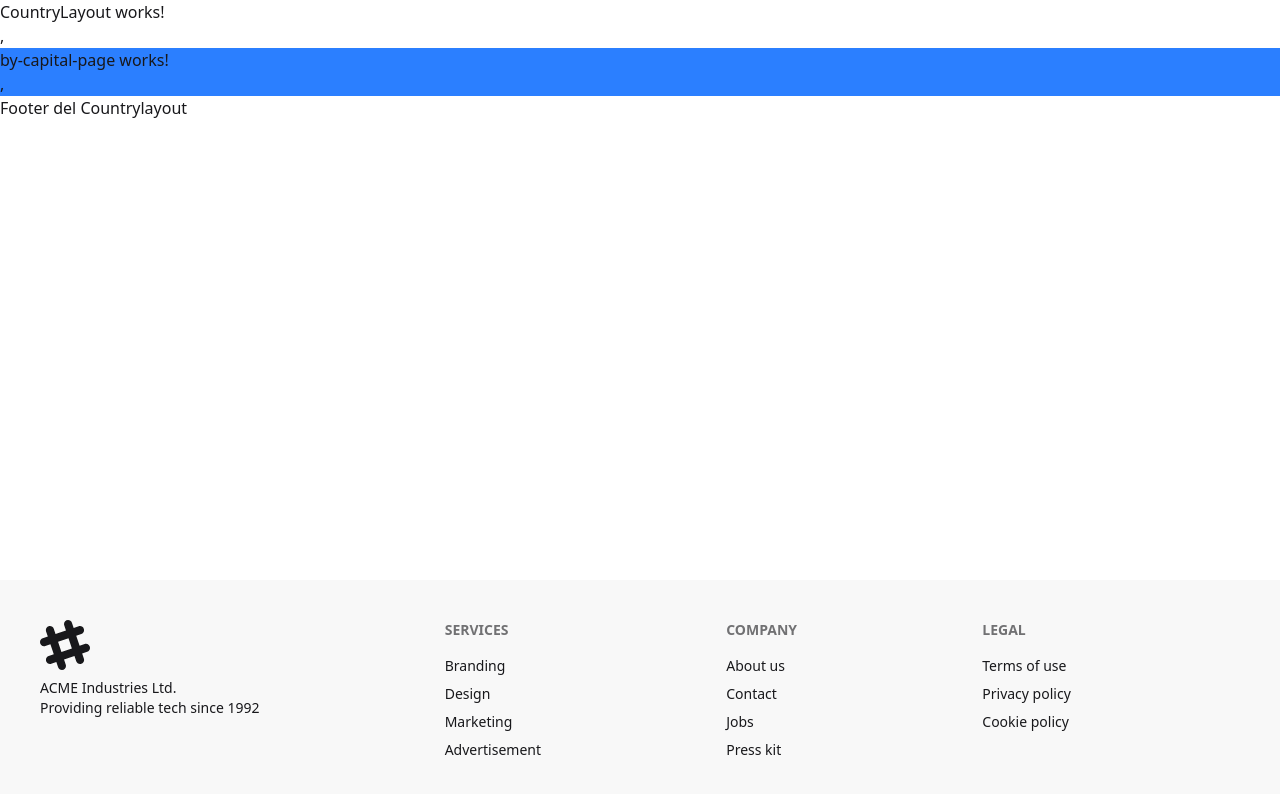
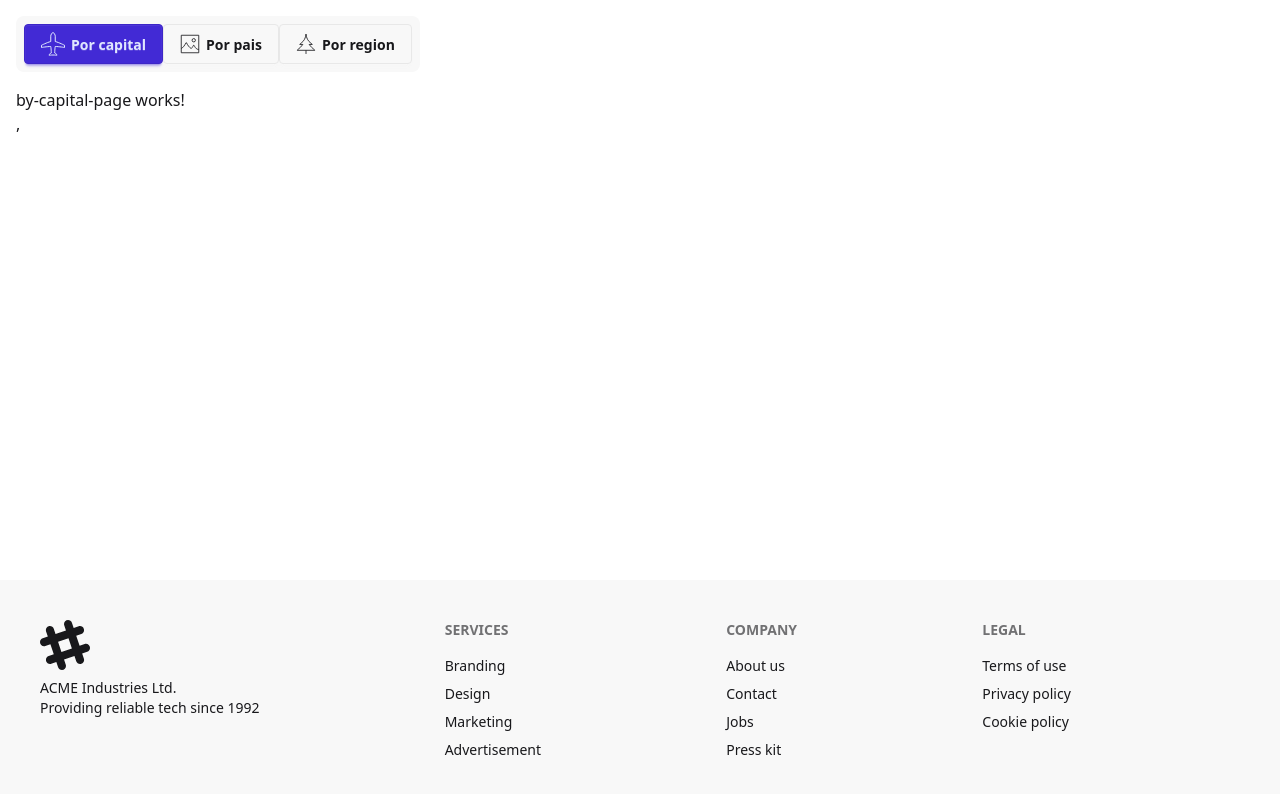
Before and after one commit to GenerationMilton/angular-country-app, an Angular app: page /country/by-capital in a window 1280 px wide. Shown: the top 794 px of the page. Built offline with nearby package versions, Linux system fonts and the light colour scheme.

Commit message:
Angular CountryApp - :sparkles: top menu and svg icons

```diff
--- /dev/null
+++ b/src/app/country/components/top-menu/top-menu.component.html
@@ -0,0 +1,58 @@
+<nav class="p-4 w-full">
+  <ul class="menu bg-base-200 sm:menu-horizontal rounded-box">
+    <li>
+      <a routerLink="by-capital" routerLinkActive="btn-primary" class="btn">
+        <svg
+          xmlns="http://www.w3.org/2000/svg"
+          width="24"
+          height="24"
+          viewBox="0 0 24 24"
+        >
+          <path
+            fill="none"
+            stroke="currentColor"
+            d="M.5 15.5v-2.25S6 10.5 9.75 9.5V4.211c0-.79.23-1.565.707-2.194c.364-.48.828-1.052 1.293-1.517h.5c.465.465.93 1.037 1.293 1.517c.478.629.707 1.404.707 2.194V9.5c3.75 1 9.25 3.75 9.25 3.75v2.25s-5.5-1-9.25-1c0 0-.5 2.28-.5 6.5c0 0 1.25.75 2.25 1.75v.5S13.75 23 12 23s-4 .25-4 .25v-.5c1-1 2.25-1.75 2.25-1.75c0-4.22-.5-6.5-.5-6.5c-3.75 0-9.25 1-9.25 1Z"
+            stroke-width="1"
+          />
+        </svg>
+        Por capital
+      </a>
+    </li>
+    <li>
+      <a routerLink="by-country" routerLinkActive="btn-primary" class="btn">
+        <svg
+          xmlns="http://www.w3.org/2000/svg"
+          width="20"
+          height="20"
+          viewBox="0 0 24 24"
+        >
+          <path
+            fill="none"
+            stroke="currentColor"
+            d="M22.5 18.5h-.304c-.94 0-1.877-.274-2.564-.917a11 11 0 0 1-2.061-2.624l-.82-1.459h-.5l-.822 1.459a11 11 0 0 1-1.75 2.32a4.6 4.6 0 0 1-1.919-1.062a15.3 15.3 0 0 1-2.868-3.674L7.75 10.5h-.498l-1.141 2.043a15.3 15.3 0 0 1-3.286 4.053a3.5 3.5 0 0 1-1.325.722m0 5.182v-21h21v21zm15-13a2 2 0 1 1 0-4a2 2 0 0 1 0 4Z"
+            stroke-width="1"
+          />
+        </svg>
+        Por pais
+      </a>
+    </li>
+    <li>
+      <a routerLink="by-region" routerLinkActive="btn-primary" class="btn">
+        <svg
+          xmlns="http://www.w3.org/2000/svg"
+          width="20"
+          height="20"
+          viewBox="0 0 24 24"
+        >
+          <path
+            fill="none"
+            stroke="currentColor"
+            d="M12 19.56v4.38M4.5 12.56h3.724A33.3 33.3 0 0 1 1.5 19.31v.25h21v-.25a33.3 33.3 0 0 1-6.724-6.75H19.5v-.25l-1.386-1.04A15.38 15.38 0 0 1 12 .06a15.38 15.38 0 0 1-6.114 11.21L4.5 12.31z"
+            stroke-width="1"
+          />
+        </svg>
+        Por region
+      </a>
+    </li>
+  </ul>
+</nav>
--- a/src/app/country/layouts/CountryLayout/CountryLayout.component.html
+++ b/src/app/country/layouts/CountryLayout/CountryLayout.component.html
@@ -1,9 +1,5 @@
-<p>CountryLayout works!</p>,
+<country-top-menu />
 
-<section class="bg-blue-500">
-<router-outlet />
-
+<section class="px-4">
+    <router-outlet />
 </section>
-
-
-<h3>Footer del Countrylayout</h3>
--- a/src/app/country/layouts/CountryLayout/CountryLayout.component.ts
+++ b/src/app/country/layouts/CountryLayout/CountryLayout.component.ts
@@ -1,9 +1,10 @@
 import { Component } from '@angular/core';
 import { RouterOutlet } from '@angular/router';
+import { TopMenuComponent } from "../../components/top-menu/top-menu.component";
 
 @Component({
   selector: 'app-country-layout',
-  imports: [RouterOutlet],
+  imports: [RouterOutlet, TopMenuComponent],
   templateUrl: './CountryLayout.component.html',
 
 })
```
Also changed, not shown: src/app/country/components/top-menu/top-menu.component.ts (added, +10 -0 lines).
